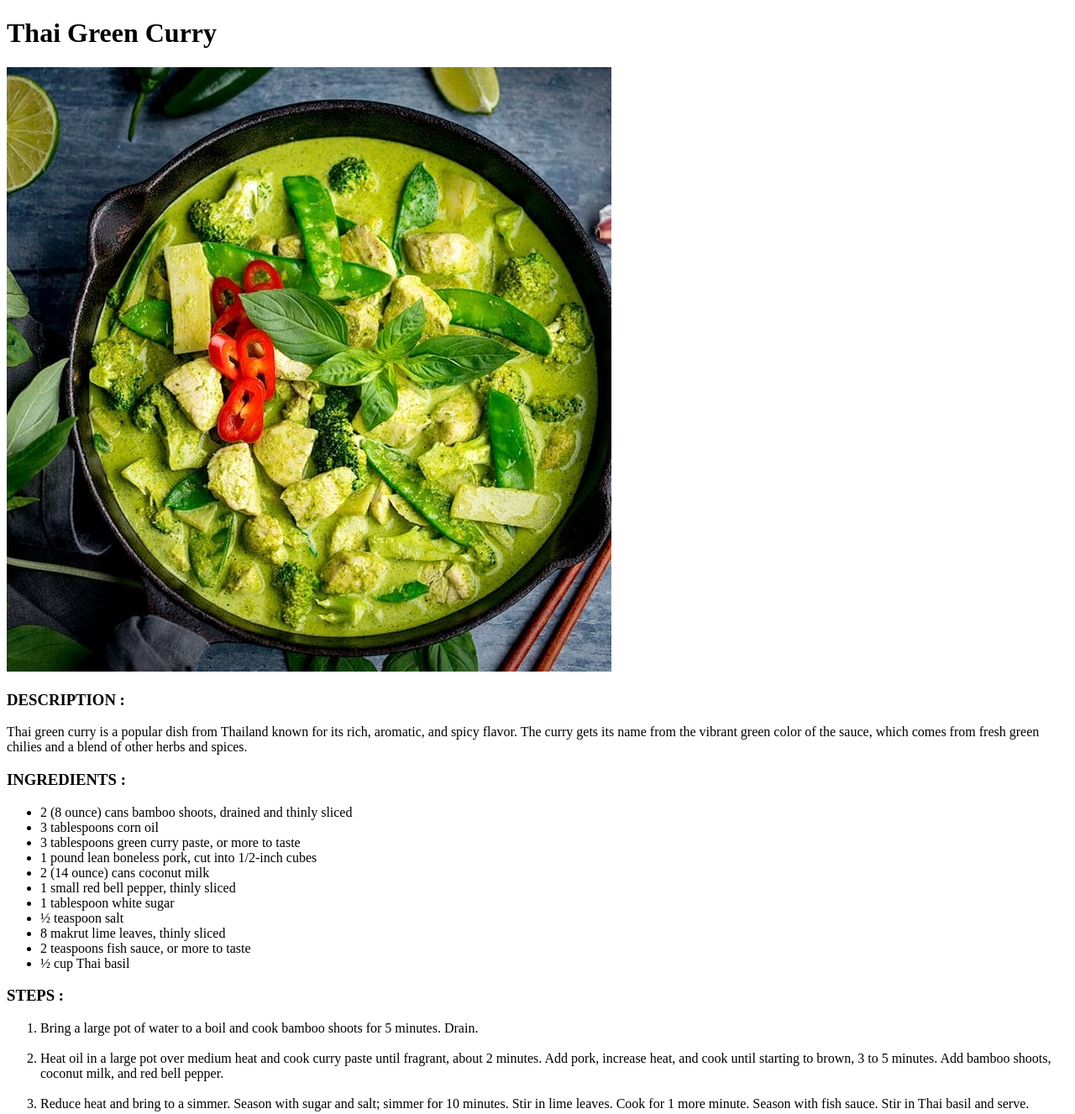
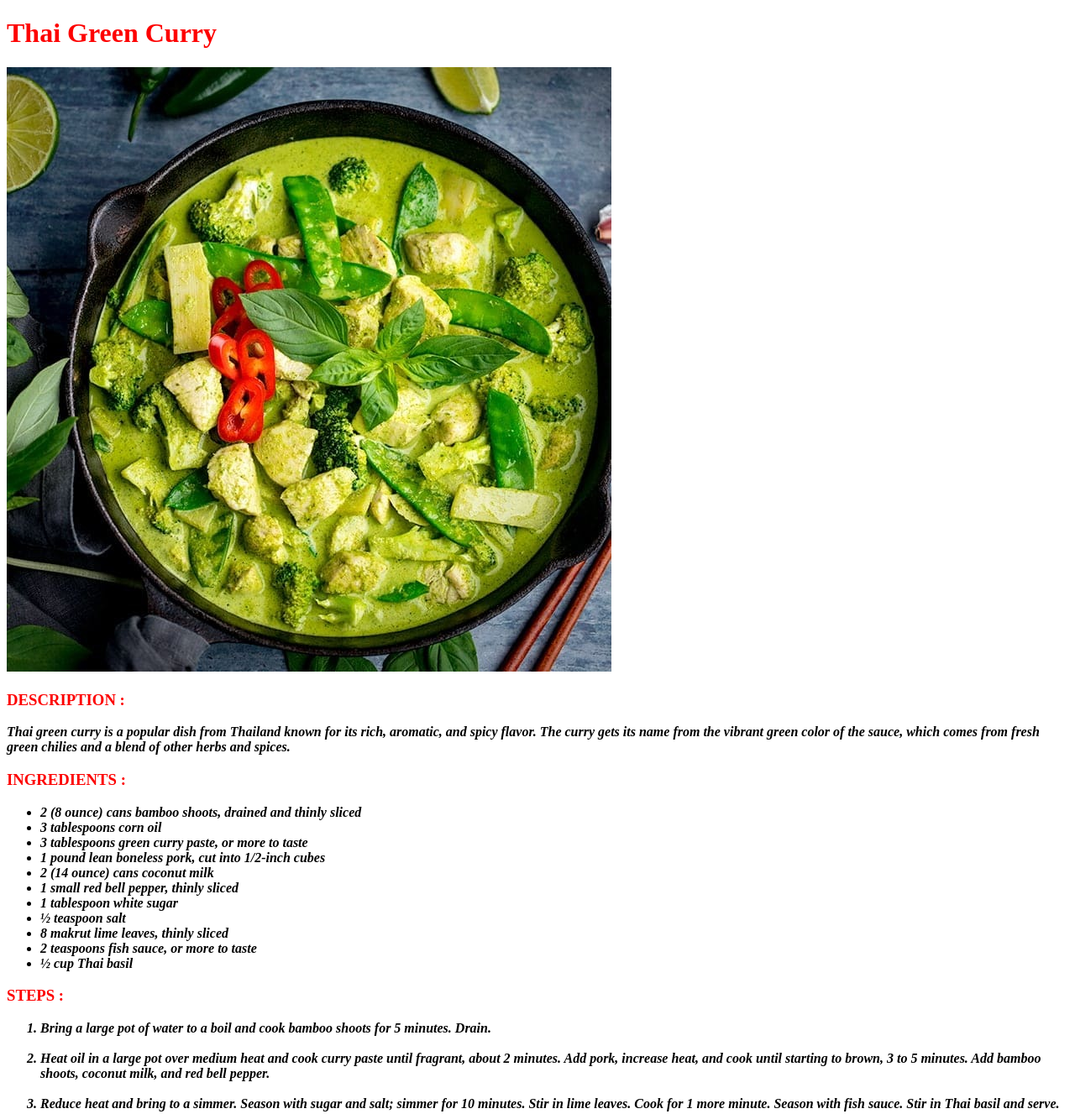
Before and after one commit to EricSamuelFernando/Odin-recipes, a plain HTML site: page recipes/thai_green_curry.html in a window 1280 px wide. Shown: the whole page at 84% size. Drawn offline with Linux system fonts and the light colour scheme.

Commit message:
Add homestyle.css, Add style.css, Edit index.html ,Edit recipes/koreanfriedchicken.html , Edit recipes/pho.html, Edit recipes/thai_green_curry.html

```diff
--- /dev/null
+++ b/homestyle.css
@@ -0,0 +1,13 @@
+.first_title {
+    color: rgb(255, 0, 0);
+
+}
+.recipe_list{
+    color: rgb(rgba(255, 0, 0, 0), green, blue);
+
+    font-style: italic;
+}
+
+body{
+    background-color: rgb(253, 253, 253);
+}
--- a/index.html
+++ b/index.html
@@ -2,11 +2,12 @@
 <html>
     <head>
         <meta charset="UTF-8">
+        <link rel="stylesheet" href="homestyle.css">
         <title>Odin-Recipes</title>
     </head>
     <body>
-        <h1>Odin Recipes</h1>
-        <ul>
+        <h1 class="first_title">Odin Recipes</h1>
+        <ul class="recipe_list">
         <li><a href="./recipes/thai_green_curry.html">Thai Green Curry</a></li>
         <li><a href="./recipes/pho.html">Pho</a></li>
         <li><a href="./recipes/koreanfriedchicken.html">Korean Fried Chicken</a></li>
--- /dev/null
+++ b/recipes/style.css
@@ -0,0 +1,14 @@
+.dish_name{
+    color: rgb(253, 0, 0);
+    font-family:'Times New Roman', "Cambria", "Cochin", Georgia, Times, serif;
+}
+.step_content{
+    font-style: italic;
+    font-weight: bold;
+}
+
+
+#content{
+    color: rgb(253, 0, 0) ;
+    font-family: 'Times New Roman', "Cambria", "Cochin", Georgia, Times, serif; ;
+}
--- a/recipes/thai_green_curry.html
+++ b/recipes/thai_green_curry.html
@@ -1,15 +1,18 @@
 <!DOCTYPE html>
+<html>
 <head>
     <meta charset="UTF-8">
+    <link rel="stylesheet" href="style.css">
     <title>Thai Green Curry</title>
 </head>
 <body>
-    <h1>Thai Green Curry</h1>
+    <h1 class="dish_name">Thai Green Curry</h1>
     <img src="../images/Thai-Green-Curry-square-FS.jpeg">
-    <h3>DESCRIPTION :</h3>
-    <p>Thai green curry is a popular dish from Thailand known for its rich, aromatic, and spicy flavor. The curry gets its name from the vibrant green color of the sauce, which comes from fresh green chilies and a blend of other herbs and spices.</p>
-     <h3>INGREDIENTS :</h3>
-     <ul>
+    <h3 id="content">DESCRIPTION :</h3>
+    <p class="step_content">Thai green curry is a popular dish from Thailand known for its rich, aromatic, and spicy flavor. The curry gets its name from the vibrant green color of the sauce, which comes from fresh green chilies and a blend of other herbs and spices.</p>
+     <h3 id="content">INGREDIENTS :</h3>
+     <div class="step_content">
+     <ul >
         <li>2 (8 ounce) cans bamboo shoots, drained and thinly sliced</li>
         <li>3 tablespoons corn oil</li>
         <li>3 tablespoons green curry paste, or more to taste</li>
@@ -22,12 +25,16 @@
         <li>2 teaspoons fish sauce, or more to taste</li>
         <li>½ cup Thai basil</li>
      </ul>
-     <h3>STEPS :</h3>
-     <ol>
+   </div>
+     <h3 id="content">STEPS :</h3>
+     <div class="step_content">
+     <ol >
         <li>Bring a large pot of water to a boil and cook bamboo shoots for 5 minutes. Drain.</li>
         <br>
         <li>Heat oil in a large pot over medium heat and cook curry paste until fragrant, about 2 minutes. Add pork, increase heat, and cook until starting to brown, 3 to 5 minutes. Add bamboo shoots, coconut milk, and red bell pepper.</li>
         <br>
         <li>Reduce heat and bring to a simmer. Season with sugar and salt; simmer for 10 minutes. Stir in lime leaves. Cook for 1 more minute. Season with fish sauce. Stir in Thai basil and serve.</li>
      </ol>
+   </div>
 </body>
+</html>
```
Also changed, not shown: recipes/koreanfriedchicken.html (+11 -7 lines), recipes/pho.html (+11 -7 lines).
